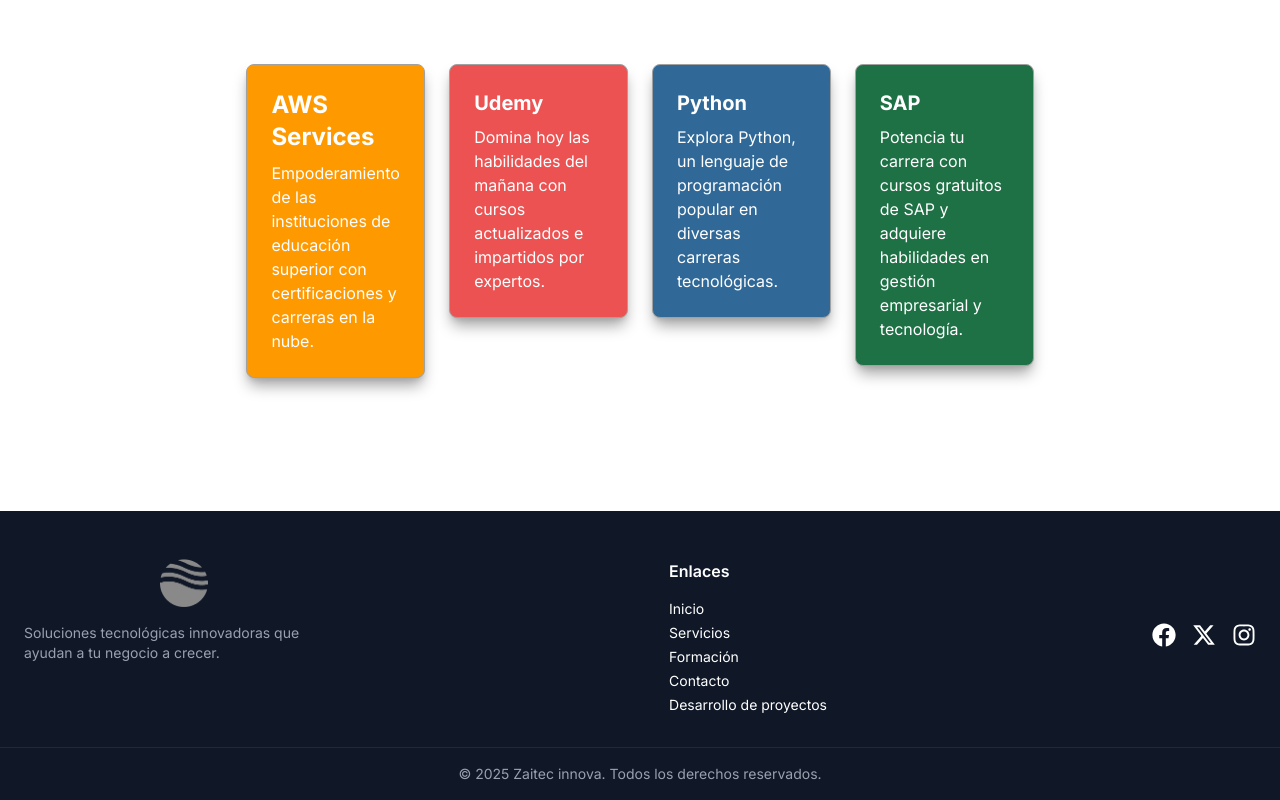
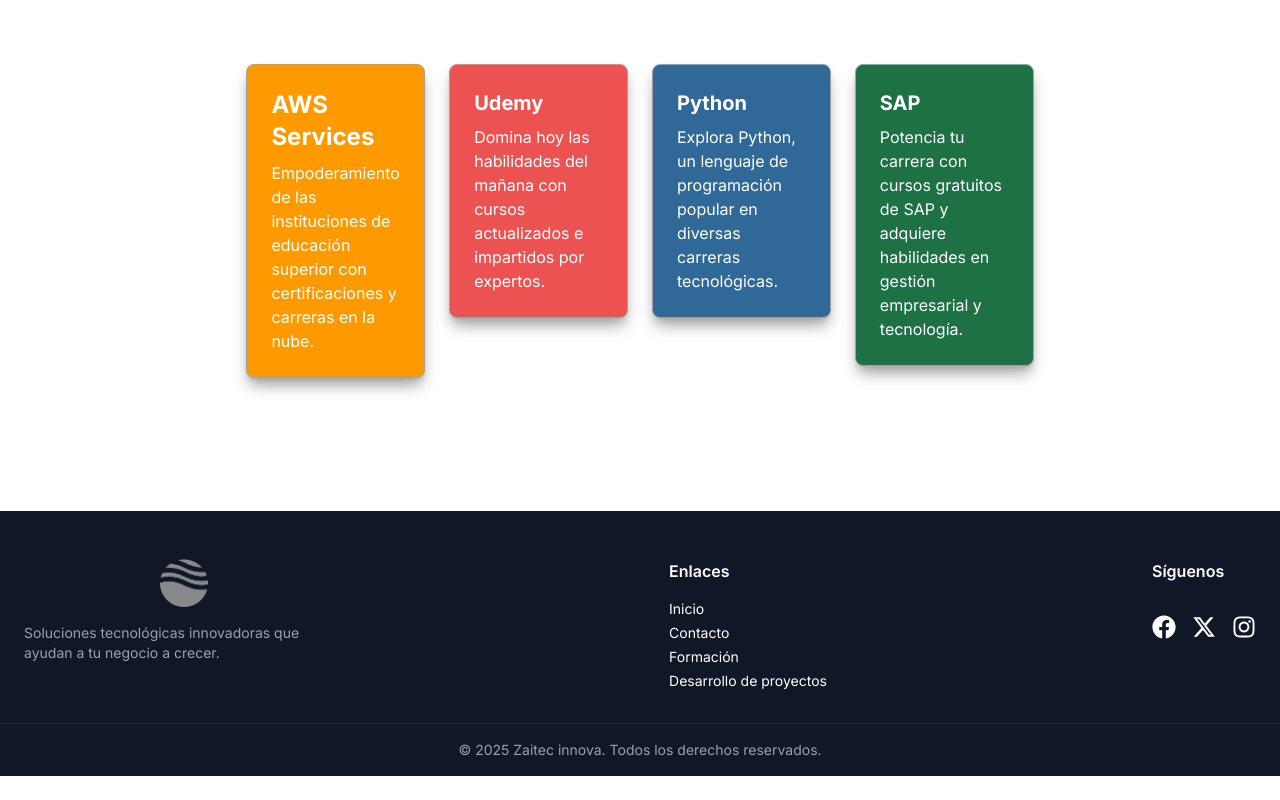
Before and after one commit to ZaitecS25-Internship-projects/I_S25_Web_Zaitec, a React (Vite) app: page / in a window 1280 px wide. Shown: the part 3422-4222 px from the top of the page. After the commit the page ends 4198 px from the top, so only its background shows below. Built offline with nearby package versions, Linux system fonts and the light colour scheme.

Commit message:
cambios-footer

```diff
--- a/src/components/Footer.tsx
+++ b/src/components/Footer.tsx
@@ -29,10 +29,10 @@ const Footer: React.FC = () => {
             </li>
             <li>
               <a
-                href="#servicios"
+                href="#contacto"
                 className="hover:text-orange-500 transition duration-300 ease-in-out transform hover:translate-x-1"
               >
-                Servicios
+                Contacto
               </a>
             </li>
             <li>
@@ -41,14 +41,6 @@ const Footer: React.FC = () => {
                 className="hover:text-orange-500 transition duration-300 ease-in-out transform hover:translate-x-1"
               >
                 Formación
-              </a>
-            </li>
-            <li>
-              <a
-                href="#contacto"
-                className="hover:text-orange-500 transition duration-300 ease-in-out transform hover:translate-x-1"
-              >
-                Contacto
               </a>
             </li>
             <li>
@@ -62,15 +54,10 @@ const Footer: React.FC = () => {
           </ul>
         </div>
 
-        {/* Contacto + redes sociales */}
+        {/* Redes sociales */}
         <div className="flex flex-col gap-4">
-          <h3 className="font-semibold mb-2 text-white"></h3>
-          <p className="text-gray-400 text-sm"></p>
-          <p className="text-gray-400 text-sm"></p>
-
-          {/* Redes sociales */}
+          <h3 className="font-semibold mb-2 text-white">Síguenos</h3>
           <div className="flex gap-4 text-2xl mt-2">
-            {/* Facebook */}
             <a
               href="https://www.facebook.com/asirtec/"
               target="_blank"
@@ -80,7 +67,6 @@ const Footer: React.FC = () => {
               <FaFacebook />
             </a>
 
-            {/* X (Twitter) */}
             <a
               href="https://x.com/asirtec?lang=es"
               target="_blank"
@@ -90,7 +76,6 @@ const Footer: React.FC = () => {
               <FaXTwitter />
             </a>
 
-            {/* Instagram */}
             <a
               href="https://www.instagram.com/asirtec/?hl=es"
               target="_blank"
```
